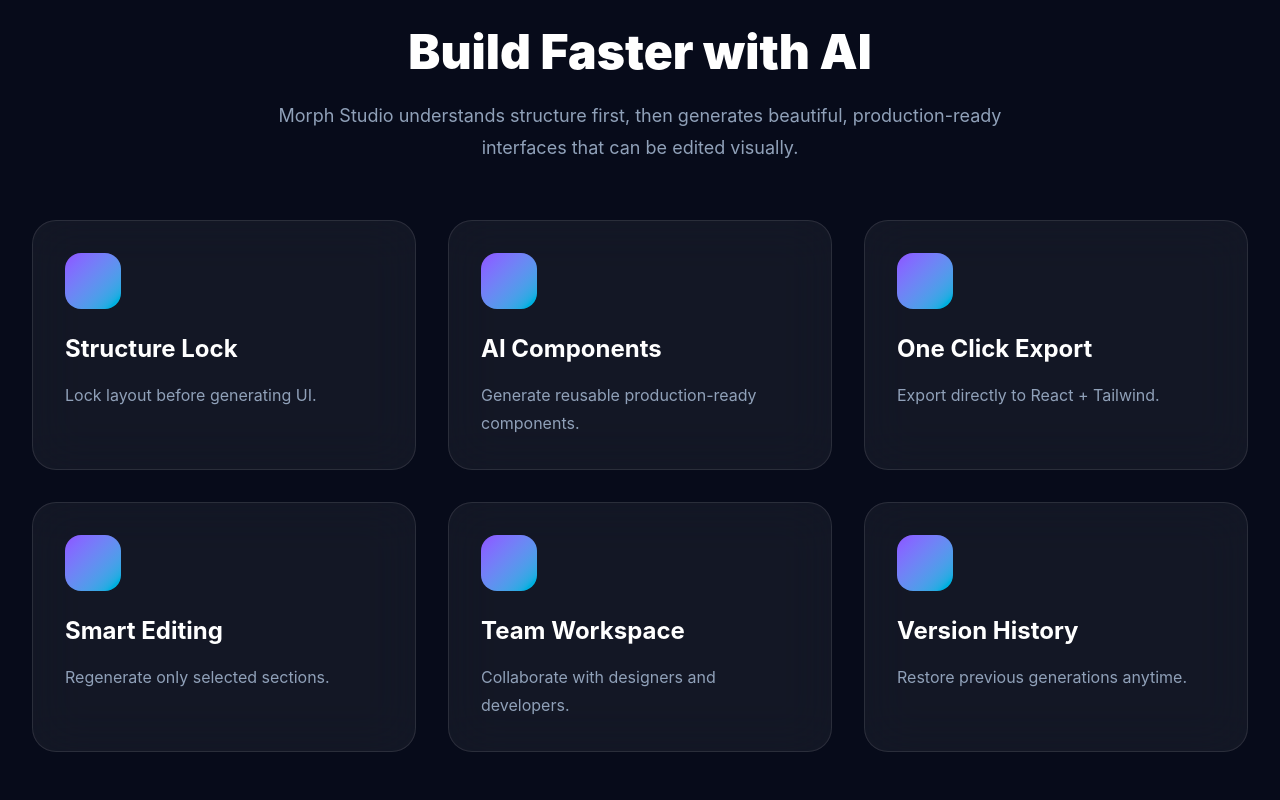
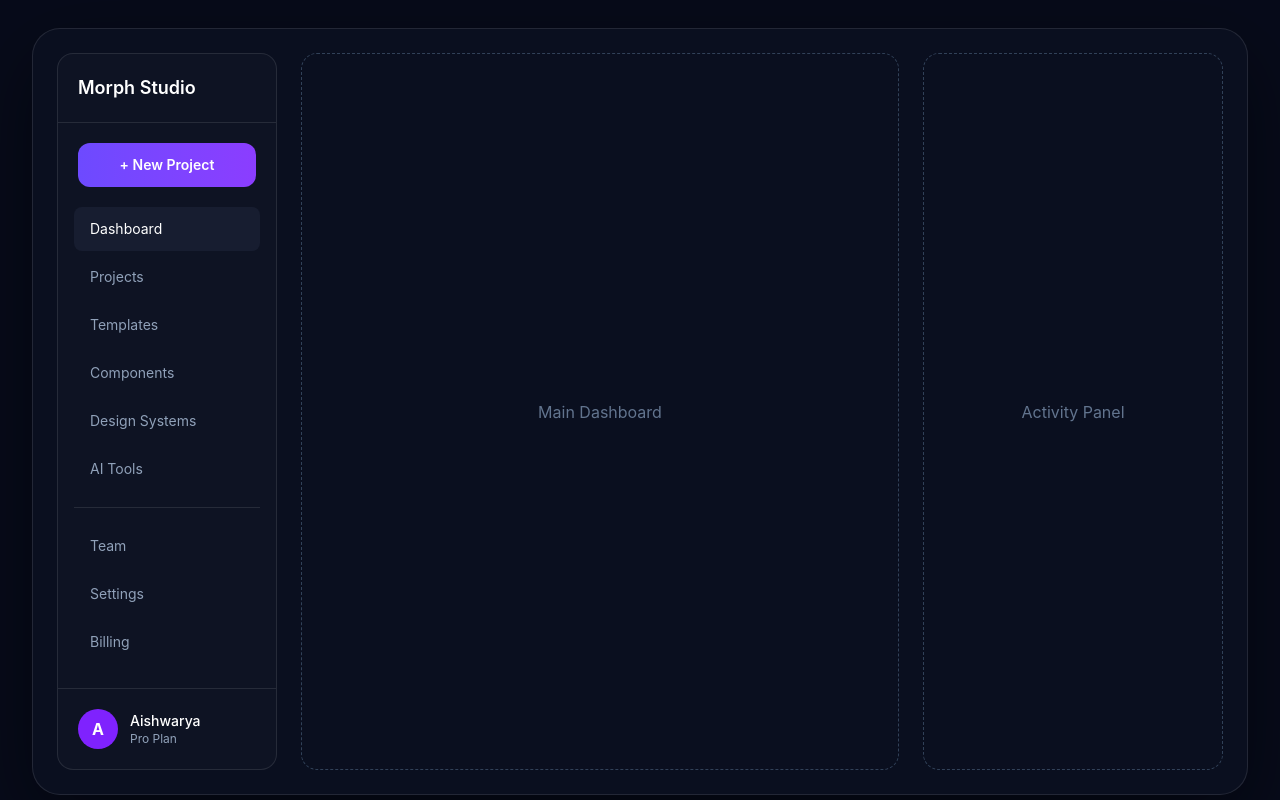
Before and after one commit to aishwaryakhandare-git/Morph-Studio, a React (Vite) app in the folder client/: page / in a window 1280 px wide. Shown: the part 900-1700 px from the top of the page. Built offline with nearby package versions, Linux system fonts and the light colour scheme.

Commit message:
create dashboard layout with sidebar and content columns

```diff
--- a/client/src/pages/Landing/Landing.tsx
+++ b/client/src/pages/Landing/Landing.tsx
@@ -185,6 +185,131 @@
 
       </section>
 
+      {/* ================= DASHBOARD SECTION ================= */}
+
+<section className="mx-auto mt-32 mb-32 max-w-[1450px] px-8">
+
+  <div className="rounded-[28px] border border-white/10 bg-[#0B1020]/95 p-6 shadow-[0_25px_80px_rgba(0,0,0,.45)]">
+
+    <div className="grid grid-cols-[220px_1fr_300px] gap-6">
+
+      {/* ================= SIDEBAR ================= */}
+
+      <aside className="rounded-2xl border border-white/10 bg-[#0E1323]">
+
+        {/* Logo */}
+
+        <div className="border-b border-white/10 p-5">
+
+          <h3 className="text-lg font-semibold">
+            Morph Studio
+          </h3>
+
+        </div>
+
+        {/* New Project */}
+
+        <div className="p-5">
+
+          <button className="w-full rounded-xl bg-gradient-to-r from-[#6D4AFF] to-[#8B3DFF] py-3 text-sm font-semibold">
+            + New Project
+          </button>
+
+        </div>
+
+        {/* Navigation */}
+
+        <nav className="space-y-1 px-4 pb-6">
+
+          {[
+            "Dashboard",
+            "Projects",
+            "Templates",
+            "Components",
+            "Design Systems",
+            "AI Tools",
+            "",
+            "Team",
+            "Settings",
+            "Billing",
+          ].map((item) =>
+
+            item === "" ? (
+
+              <div
+                key="divider"
+                className="my-4 border-t border-white/10"
+              />
+
+            ) : (
+
+              <button
+                key={item}
+                className={`flex w-full items-center rounded-lg px-4 py-3 text-left text-sm transition
+                ${
+                  item === "Dashboard"
+                    ? "bg-[#171D30] text-white"
+                    : "text-slate-400 hover:bg-[#171D30]"
+                }`}
+              >
+                {item}
+              </button>
+
+            )
+
+          )}
+
+        </nav>
+
+        {/* User */}
+
+        <div className="mt-auto border-t border-white/10 p-5">
+
+          <div className="flex items-center gap-3">
+
+            <div className="flex h-10 w-10 items-center justify-center rounded-full bg-violet-600 font-bold">
+              A
+            </div>
+
+            <div>
+
+              <p className="text-sm font-medium">
+                Aishwarya
+              </p>
+
+              <p className="text-xs text-slate-400">
+                Pro Plan
+              </p>
+
+            </div>
+
+          </div>
+
+        </div>
+
+      </aside>
+
+      {/* ================= MAIN ================= */}
+
+      <div className="rounded-2xl border border-dashed border-slate-700 flex items-center justify-center text-slate-500">
+
+        Main Dashboard
+
+      </div>
+
+      {/* ================= RIGHT PANEL ================= */}
+
+      <div className="rounded-2xl border border-dashed border-slate-700 flex items-center justify-center text-slate-500">
+
+        Activity Panel
+
+      </div>
+
+    </div>
+
+  </div>
+
+</section>
 
       {/* ================= FEATURES ================= */}
       <section className="mx-auto mt-32 max-w-7xl px-8">
```
